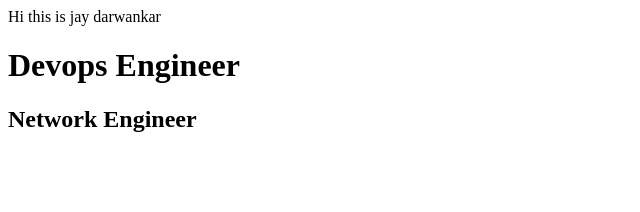
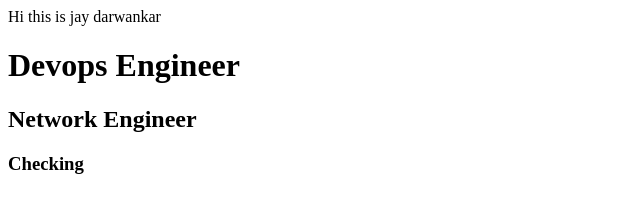
Before and after one commit to jaydar123/demojenkins, a plain HTML site: page index.html in a window 1280 px wide. Shown: the whole page, without its empty margins (0-640 px from the left). Drawn offline with Linux system fonts and the light colour scheme.

Commit message:
Update index.html

```diff
--- a/index.html
+++ b/index.html
@@ -3,5 +3,6 @@
     Hi this is jay darwankar
     <h1> Devops Engineer </h1>
     <h2> Network Engineer </h2>
+    <h3> Checking </h3>
   </body>
 </html>
```
